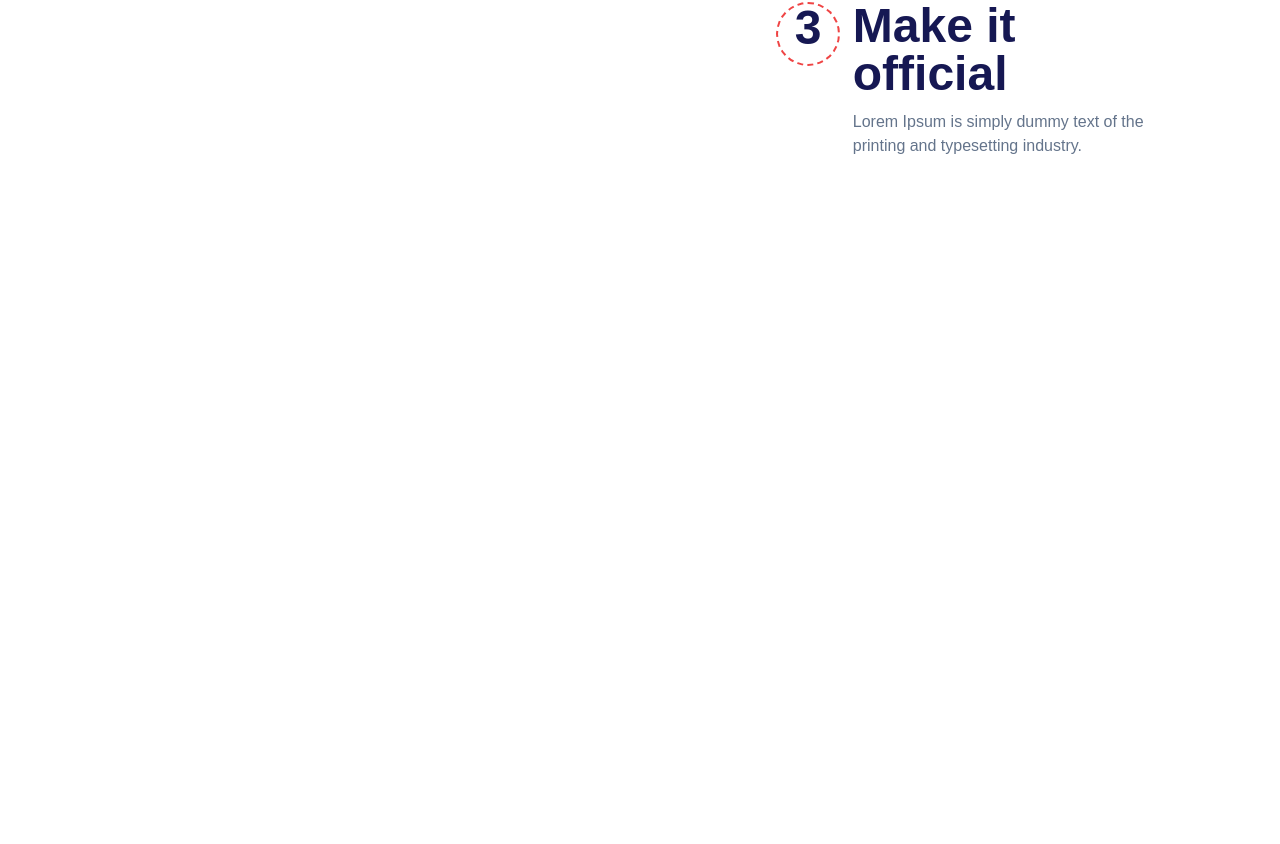
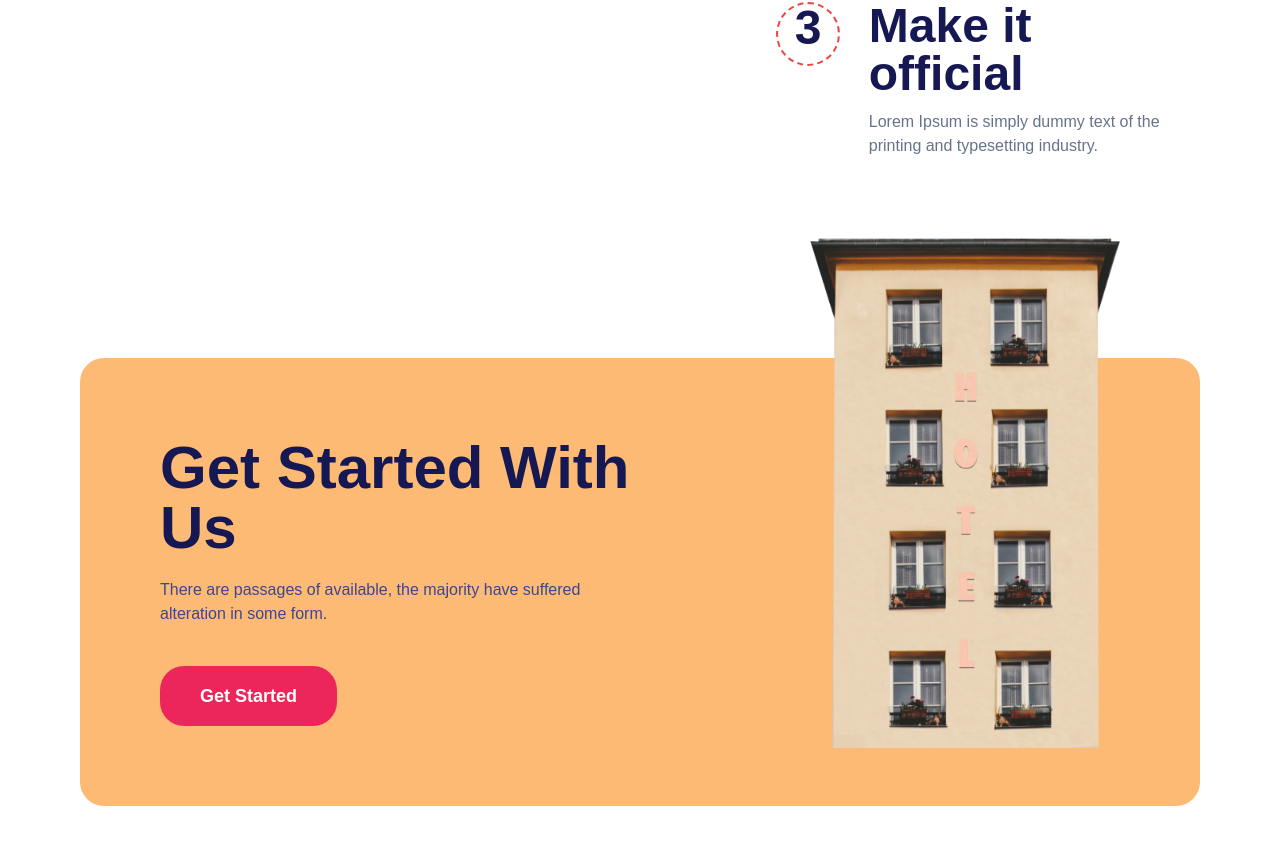
Before and after one commit to soufian200/landing-page, a Next.js app: page /ilive in a window 1280 px wide. Shown: the part 2294-3138 px from the top of the page. Before the commit the page ends 2604 px from the top, so only its background shows below. Built offline with nearby package versions, Linux system fonts and the light colour scheme.

Commit message:
add GetStarted section

```diff
--- /dev/null
+++ b/components/ilive/GetStarted.tsx
@@ -0,0 +1,46 @@
+import Container from "./Container"
+import Col from "./Col"
+import ColWrapper from "./ColWrapper"
+import Heading from "./Heading"
+import Image from "next/image"
+
+const GetStarted = () => {
+    return <section className={`py-12`}>
+        <Container>
+            <ColWrapper styles={`bg-orange-300 p-10 rounded-3xl px-20`} >
+                <>
+                    <Col>
+                        <div className={`py-10 text-center lg:text-left`}>
+                            <Heading title="Get Started With Us" styles="lg:text-6xl" />
+                            <p className={`text-secondary300 max-w-lg mt-5 mb-10`}>
+                                There are passages of available, the majority have suffered alteration in some form.
+                            </p>
+                            <button className={`bg-primary hover:bg-primary700 py-4 px-10 rounded-3xl text-lg font-bold text-white`} >Get Started</button>
+                        </div>
+                    </Col>
+                    <Col styles="relative hidden lg:block">
+                        <div className={`absolute
+
+lg:-top-24
+lg:right-0
+
+
+                        xl:-top-40
+                        xl:right-0
+
+                        `} >
+                            <Image
+                                alt="building"
+                                src="/getstarted.png"
+                                height={510}
+                                width={310}
+                            />
+                        </div>
+                    </Col>
+                </>
+            </ColWrapper>
+        </Container>
+    </section>
+}
+
+export default GetStarted;
--- a/components/ilive/HowItWorks.tsx
+++ b/components/ilive/HowItWorks.tsx
@@ -48,22 +48,22 @@ const HowItWorks = () => {
                         </div>
                     </Col>
                     <Col styles=" " >
-                        <div className={`p-10 ml-10`} >
-                            <Heading title="How It Works" />
-                            <Caption styles="max-w-lg" txt={`There are passages of available, the majority have suffered alteration in some form.`} />
-                            <div className={`pl-14 mt-12`} >
+                        <div className={`p-10 lg:ml-10`} >
+                            <Heading title="How It Works" styles="text-center lg:text-left" />
+                            <Caption styles="lg:max-w-lg  text-center lg:text-left" txt={`There are passages of available, the majority have suffered alteration in some form.`} />
+                            <div className={`xl:pl-14 mt-12`} >
                                 {
                                     steps.map((item, index) => {
-                                        return <div key={index} className={`max-w-md flex items-center`}>
+                                        return <div key={index} className={` flex items-center`}>
                                             <div className={`w-1/5 flex self-start  `}>
                                                 <div className={`w-16 h-16  border-2 relative border-dashed ${item.border} flex items-center justify-center rounded-full `}>
                                                     {
-                                                        index < steps.length - 1 && <div className={`w-2 h-16 absolute -bottom-16 left-1/2 transform -translate-x-1/2  ${item.border} border-l-2 border-dashed`}></div>
+                                                        index < steps.length - 1 && <div className={`hidden xl:block w-2 h-16 absolute -bottom-16 left-1/2 transform -translate-x-1/2  ${item.border} border-l-2 border-dashed`}></div>
                                                     }
                                                     <Heading title={(index + 1).toString()} styles={`text-3xl mb-0 ${item.color}`} />
                                                 </div>
                                             </div>
-                                            <div className={`w-4/5 `} >
+                                            <div className={`w-4/5 ml-5  `} >
                                                 <Heading
                                                     title={item.title}
                                                     styles={`text-2xl`}
--- a/components/ilive/Navbar.tsx
+++ b/components/ilive/Navbar.tsx
@@ -53,7 +53,7 @@ const Navbar = () => {
                 justify-between
                 items-center
                 bg-white
-                px-3
+                px-5
                 py-3
                 border-b
 
--- a/pages/ilive/index.tsx
+++ b/pages/ilive/index.tsx
@@ -1,4 +1,5 @@
 import type { NextPage } from 'next'
+import GetStarted from '../../components/ilive/GetStarted'
 import Hero from '../../components/ilive/Hero'
 import HowItWorks from '../../components/ilive/HowItWorks'
 import Properties from '../../components/ilive/Properties'
@@ -9,6 +10,7 @@ const ILive: NextPage = () => {
         <Hero />
         <Properties />
         <HowItWorks />
+        <GetStarted />
     </main>
 }
 
```
Also changed, not shown: public/getstarted.png (added).
